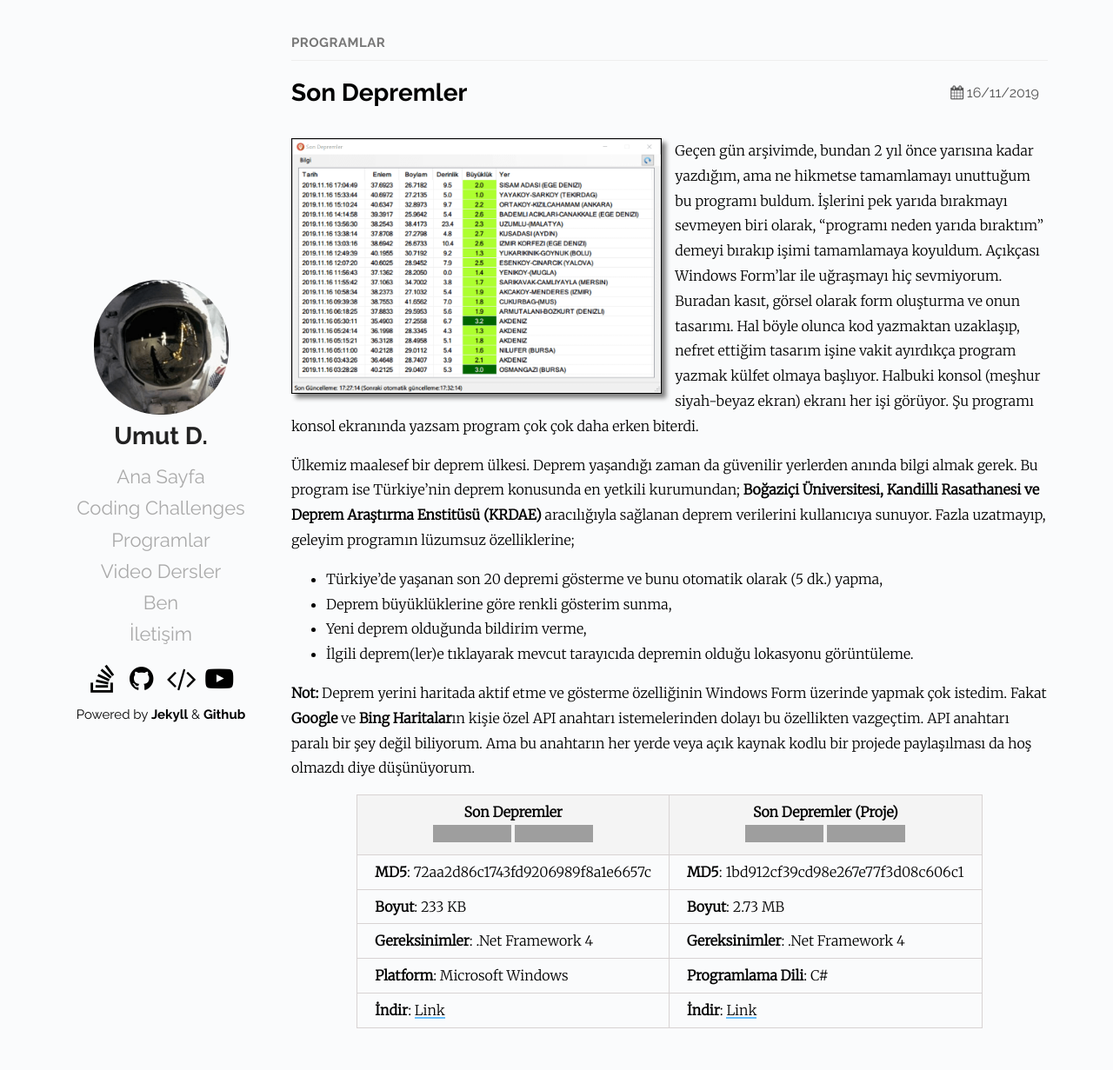
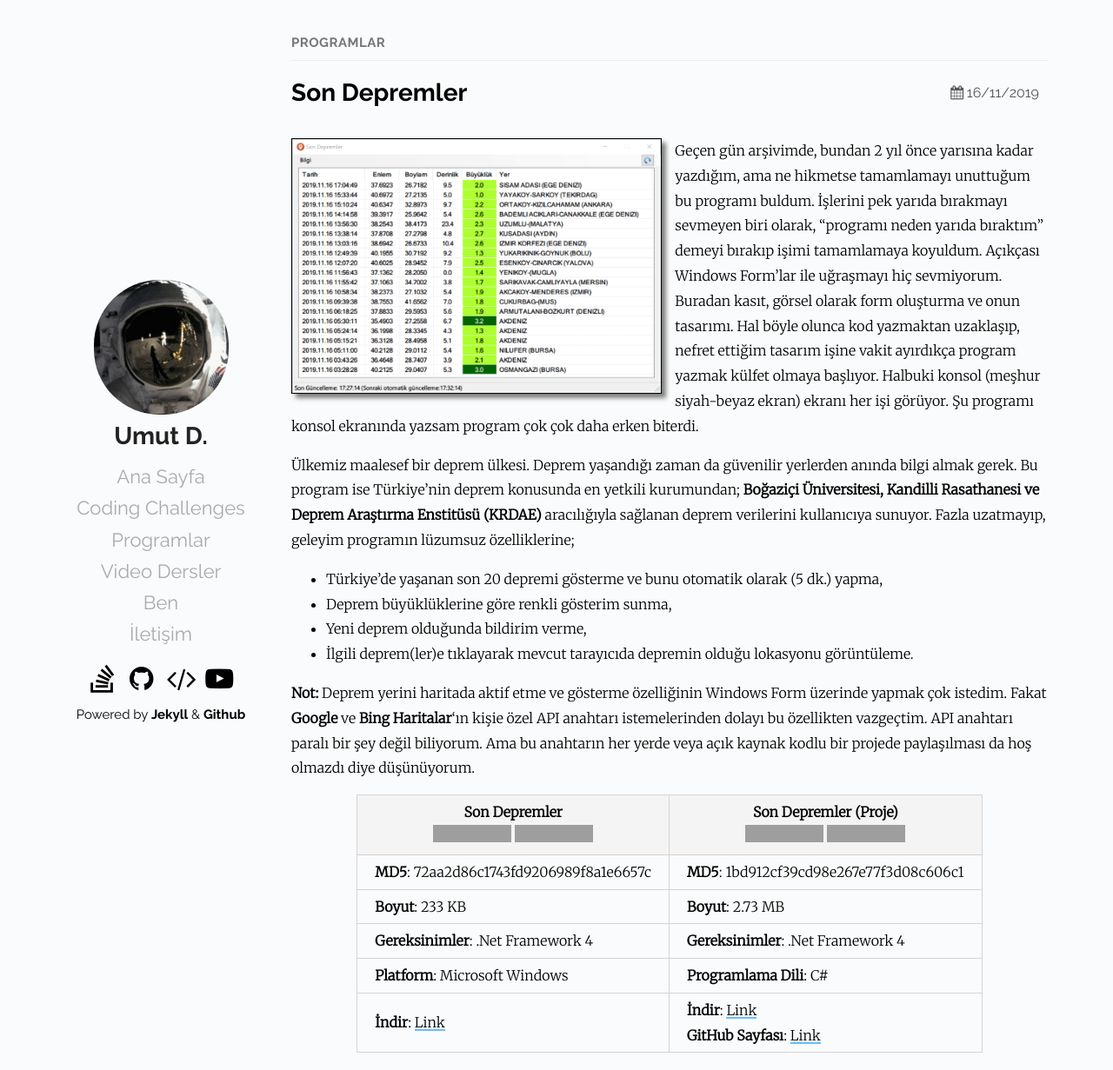
Before and after one commit to Umut-D/umutd.com, a Jekyll site: the page built from _posts/programlar/2019-11-16-son-depremler.md, in a window 1280 px wide and 1231 px high. Shown: the whole window at 87% size. Built offline with Jekyll 4.4.1, drawn with Linux system fonts in a browser that asks for light colours; grey boxes are pictures that could not be loaded.

Commit message:
son depremler programi eklendi

```diff
--- a/_posts/programlar/2019-11-16-son-depremler.md
+++ b/_posts/programlar/2019-11-16-son-depremler.md
@@ -17,7 +17,7 @@
 - Yeni deprem olduğunda bildirim verme,
 - İlgili deprem(ler)e tıklayarak mevcut tarayıcıda depremin olduğu lokasyonu görüntüleme.
 
-**Not:** Deprem yerini haritada aktif etme ve gösterme özelliğinin Windows Form üzerinde yapmak çok istedim. Fakat **Google** ve **Bing Haritalar**ın kişie özel API anahtarı istemelerinden dolayı bu özellikten vazgeçtim. API anahtarı paralı bir şey değil biliyorum. Ama bu anahtarın her yerde veya açık kaynak kodlu bir projede paylaşılması da hoş olmazdı diye düşünüyorum.
+**Not:** Deprem yerini haritada aktif etme ve gösterme özelliğinin Windows Form üzerinde yapmak çok istedim. Fakat **Google** ve **Bing Haritalar**'ın kişie özel API anahtarı istemelerinden dolayı bu özellikten vazgeçtim. API anahtarı paralı bir şey değil biliyorum. Ama bu anahtarın her yerde veya açık kaynak kodlu bir projede paylaşılması da hoş olmazdı diye düşünüyorum.
 
 {:.tablo-ortali}
 | Son Depremler <br>![Versiyon](https://img.shields.io/badge/Versiyon-1.00-blueviolet.svg?style=flat) ![Durum](https://img.shields.io/badge/Durum-Çalışıyor-success.svg?style=flat) |  Son Depremler (Proje)<br>![Lisans](https://img.shields.io/badge/Lisans-MIT-blue.svg?style=flat) ![Durum](https://img.shields.io/badge/Proje-Devam_Ediyor-success.svg?style=flat)|
@@ -26,4 +26,4 @@
 | **Boyut**:  233 KB                       | **Boyut**:  2.73 MB                         |
 | **Gereksinimler**: .Net Framework 4     | **Gereksinimler**: .Net Framework 4    |
 | **Platform**: Microsoft Windows           | **Programlama Dili**: C#                  |
-| **İndir**: [Link](https://www.dropbox.com/s/ohlch6m0icorxes/son-depremler.zip?dl=1)         | **İndir**: [Link](https://www.dropbox.com/s/jjx7d3xfftkkooj/son-depremler-proje.zip?dl=1)                      |
+| **İndir**: [Link](https://www.dropbox.com/s/ohlch6m0icorxes/son-depremler.zip?dl=1)         | **İndir**: [Link](https://www.dropbox.com/s/jjx7d3xfftkkooj/son-depremler-proje.zip?dl=1) <br> **GitHub Sayfası**: [Link](https://github.com/Umut-D/Son-Depremler)                    |
```
